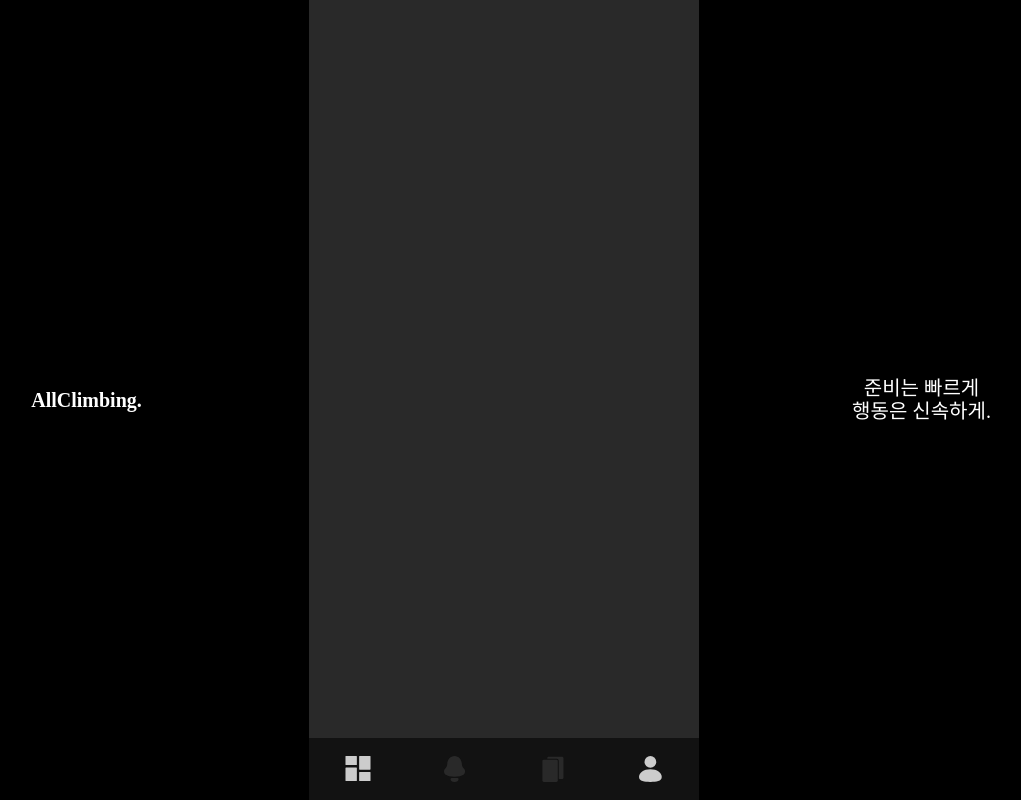
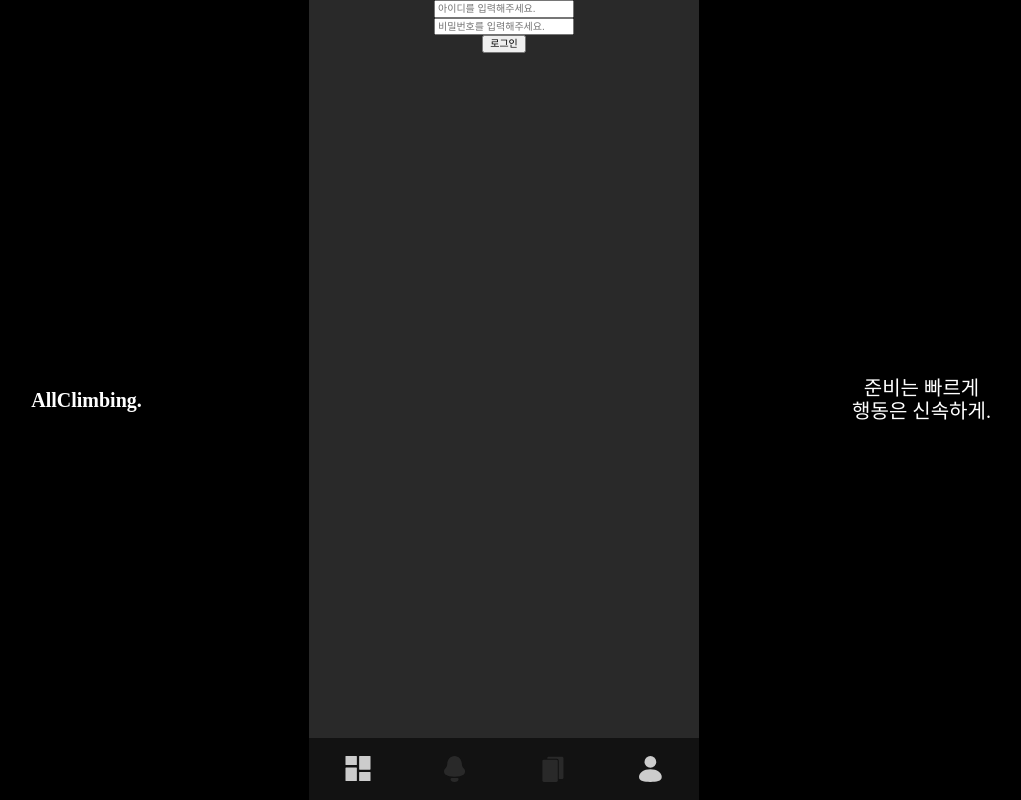
Before and after one commit to AllClimbing/AllClimbing_FrontEnd, a Vue app: page /login in a window 1280 px wide. Shown: the whole page, without its empty margins (136-1157 px from the left). Built offline with nearby package versions, Linux system fonts and the light colour scheme; a web font is replaced by a local one.

Commit message:
feat : 로그인 폼 및 기능 구현

```diff
--- a/src/router/index.js
+++ b/src/router/index.js
@@ -38,6 +38,11 @@ const router = createRouter({
       path: '/review/:id',
       name: 'writeReview',
       component: () => import('../views/WriteReview.vue')
+    },
+    {
+      path: '/login',
+      name: 'login',
+      component: () => import('../views/LoginView.vue')
     }
   ]
 })
--- /dev/null
+++ b/src/stores/user.js
@@ -0,0 +1,36 @@
+import { ref} from 'vue'
+import { defineStore } from 'pinia'
+import router from '@/router'
+import axios from 'axios'
+
+const REST_USER_API = `http://localhost:8080/api/user`
+
+export const useUserStore = defineStore('user', () => {
+
+  const loginUserId = ref('')
+  const userLogin = function(userId, password){
+    axios.post(`${REST_USER_API}/login`, {userId, password})
+    .then((response)=>{
+      console.log(response)
+      localStorage.setItem('access-token', response.data)
+      // sessionStorage.setItem('access-token', response.data)
+
+      const token = response.data.split('.')
+      console.log(token);
+      let id = token[1]
+      //base64 문자열 디코딩
+      id = atob(id)
+      id = JSON.parse(id)
+      console.log(id);
+      loginUserId.value = id['userId'];
+      console.log(loginUserId.value);
+
+    })
+    .catch(()=>{
+
+    })
+
+    router.push({name: "home"});
+  }
+  return { userLogin, loginUserId }
+})
--- /dev/null
+++ b/src/views/LoginView.vue
@@ -0,0 +1,40 @@
+<template>
+    <div>
+        <form id="loginForm" @submit.prevent="login">
+            <input id="userId" type="text" v-model="userId" placeholder="아이디를 입력해주세요.">
+            <input id="password" type="password" v-model="password" placeholder="비밀번호를 입력해주세요.">
+            <button>로그인</button>
+
+        </form>
+    </div>
+</template>
+
+<script setup>
+
+import {ref} from 'vue';
+import {useUserStore} from '@/stores/user.js';
+
+const store = useUserStore();
+
+const userId = ref(null);
+const password = ref(null);
+
+const login = function(){
+    store.userLogin(userId.value, password.value);
+}
+
+
+
+
+</script>
+
+<style scoped>
+
+#loginForm {
+    display: flex;
+    flex-direction: column;
+    justify-content: center;
+    align-items: center;
+}
+
+</style>
```
